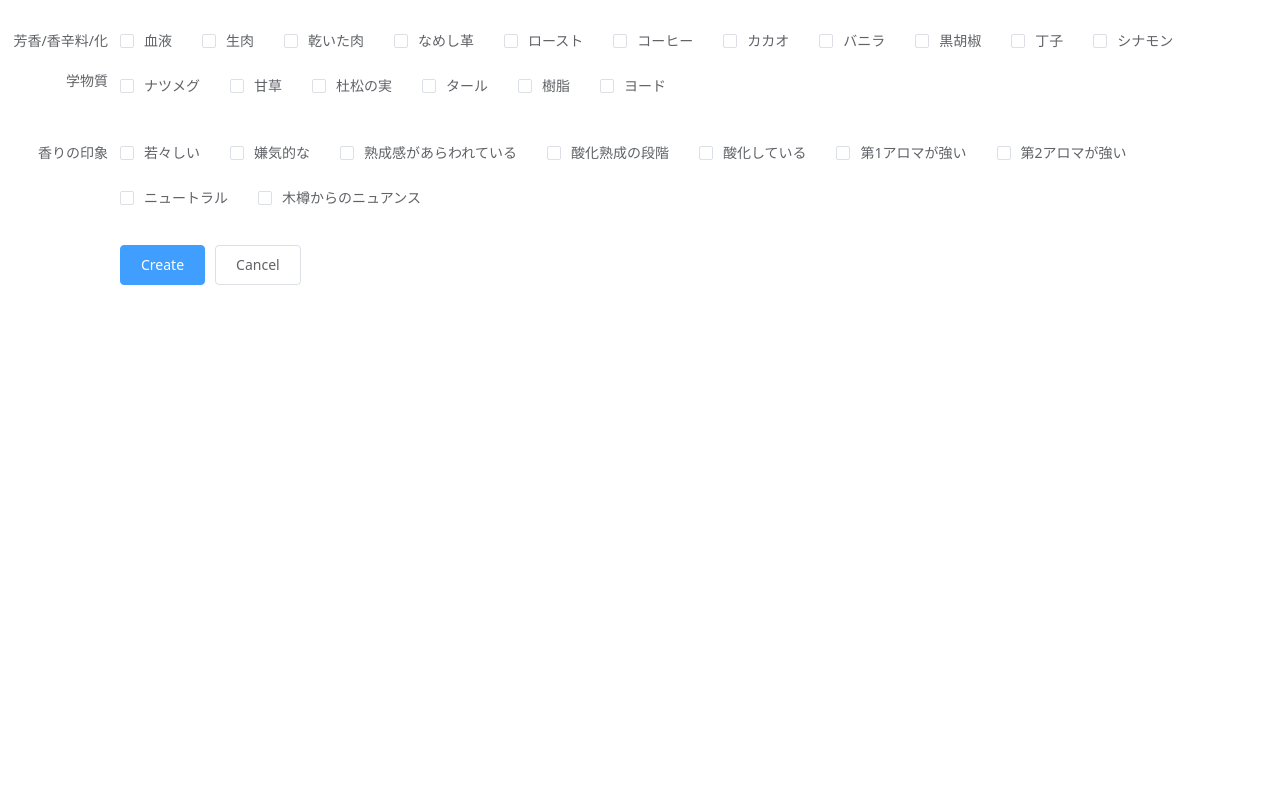
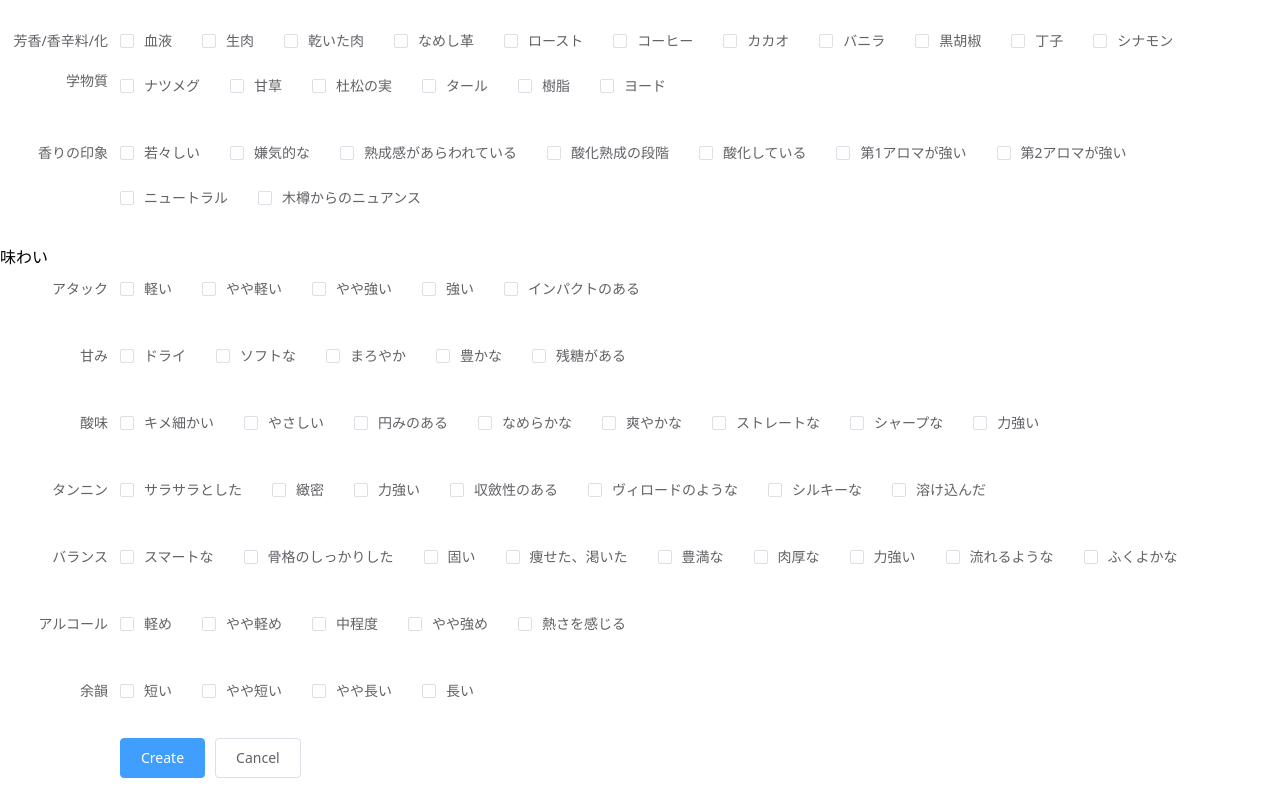
Before and after one commit to takuyakikuchi/wine-tasting-note, a Vue app: page / in a window 1280 px wide. Shown: the part 720-1520 px from the top of the page. Before the commit the page ends 1027 px from the top, so only its background shows below. Built offline with nearby package versions, Linux system fonts and the light colour scheme.

Commit message:
[FEATURE](Form)Taste Form

```diff
--- a/src/components/Taste.vue
+++ b/src/components/Taste.vue
@@ -0,0 +1,178 @@
+<template>
+  <div>
+    <h1>味わい</h1>
+    <el-form-item label="アタック">
+      <el-checkbox-group v-model="attack">
+        <el-checkbox
+          v-for="(option, index) in attackOptions"
+          :key="index"
+          :label="option"
+          :value="option"
+        ></el-checkbox>
+      </el-checkbox-group>
+    </el-form-item>
+    <el-form-item label="甘み">
+      <el-checkbox-group v-model="sweetness">
+        <el-checkbox
+          v-for="(option, index) in sweetnessOptions"
+          :key="index"
+          :label="option"
+          :value="option"
+        ></el-checkbox>
+      </el-checkbox-group>
+    </el-form-item>
+    <el-form-item label="酸味">
+      <el-checkbox-group v-model="acidity">
+        <el-checkbox
+          v-for="(option, index) in acidityOptions"
+          :key="index"
+          :label="option"
+          :value="option"
+        ></el-checkbox>
+      </el-checkbox-group>
+    </el-form-item>
+    <el-form-item label="タンニン">
+      <el-checkbox-group v-model="tannin">
+        <el-checkbox
+          v-for="(option, index) in tanninOptions"
+          :key="index"
+          :label="option"
+          :value="option"
+        ></el-checkbox>
+      </el-checkbox-group>
+    </el-form-item>
+    <el-form-item label="バランス">
+      <el-checkbox-group v-model="balance">
+        <el-checkbox
+          v-for="(option, index) in balanceOptions"
+          :key="index"
+          :label="option"
+          :value="option"
+        ></el-checkbox>
+      </el-checkbox-group>
+    </el-form-item>
+    <el-form-item label="アルコール">
+      <el-checkbox-group v-model="alchole">
+        <el-checkbox
+          v-for="(option, index) in alcholeOptions"
+          :key="index"
+          :label="option"
+          :value="option"
+        ></el-checkbox>
+      </el-checkbox-group>
+    </el-form-item>
+    <el-form-item label="余韻">
+      <el-checkbox-group v-model="aftertaste">
+        <el-checkbox
+          v-for="(option, index) in aftertasteOptions"
+          :key="index"
+          :label="option"
+          :value="option"
+        ></el-checkbox>
+      </el-checkbox-group>
+    </el-form-item>
+  </div>
+</template>
+
+<script lang="ts">
+import { Component, Vue, Watch } from "vue-property-decorator";
+import { FormItem, Checkbox, CheckboxGroup } from "element-ui";
+
+@Component({
+  components: {
+    "el-checkbox": Checkbox,
+    "el-checkbox-group": CheckboxGroup,
+    "el-form-item": FormItem
+  }
+})
+export default class Taste extends Vue {
+  private tasteForm = {};
+
+  // Each Categories
+  private attack = [];
+  private sweetness = [];
+  private acidity = [];
+  private tannin = [];
+  private balance = [];
+  private alchole = [];
+  private aftertaste = [];
+
+  // Options
+  readonly attackOptions = [
+    "軽い",
+    "やや軽い",
+    "やや強い",
+    "強い",
+    "インパクトのある"
+  ];
+  readonly sweetnessOptions = [
+    "ドライ",
+    "ソフトな",
+    "まろやか",
+    "豊かな",
+    "残糖がある"
+  ];
+  readonly acidityOptions = [
+    "キメ細かい",
+    "やさしい",
+    "円みのある",
+    "なめらかな",
+    "爽やかな",
+    "ストレートな",
+    "シャープな",
+    "力強い"
+  ];
+  readonly tanninOptions = [
+    "サラサラとした",
+    "緻密",
+    "力強い",
+    "収斂性のある",
+    "ヴィロードのような",
+    "シルキーな",
+    "溶け込んだ"
+  ];
+  readonly balanceOptions = [
+    "スマートな",
+    "骨格のしっかりした",
+    "固い",
+    "痩せた、渇いた",
+    "豊満な",
+    "肉厚な",
+    "力強い",
+    "流れるような",
+    "ふくよかな"
+  ];
+  readonly alcholeOptions = [
+    "軽め",
+    "やや軽め",
+    "中程度",
+    "やや強め",
+    "熱さを感じる"
+  ];
+  readonly aftertasteOptions = ["短い", "やや短い", "やや長い", "長い"];
+
+  private setFormInput() {
+    return (this.tasteForm = {
+      attack: this.attack,
+      sweetness: this.sweetness,
+      acidity: this.acidity,
+      tannin: this.tannin,
+      balance: this.balance,
+      alchole: this.alchole,
+      aftertaste: this.aftertaste
+    });
+  }
+
+  @Watch("attack")
+  @Watch("sweetness")
+  @Watch("acidity")
+  @Watch("tannin")
+  @Watch("balance")
+  @Watch("alchole")
+  @Watch("aftertaste")
+  updateForm() {
+    const updatedForm = this.setFormInput();
+    this.$emit("updateForm", updatedForm, "taste");
+  }
+}
+</script>
--- a/src/views/Form.vue
+++ b/src/views/Form.vue
@@ -2,6 +2,7 @@
   <el-form label-width="120px">
     <appearance @updateForm="updateForm" />
     <aroma @updateForm="updateForm" />
+    <taste @updateForm="updateForm" />
     <el-form-item>
       <el-button type="primary">Create</el-button>
       <el-button>Cancel</el-button>
@@ -16,6 +17,7 @@ import { Form, FormItem, Button } from "element-ui";
 // Categories
 import Appearance from "@/components/Appearance.vue";
 import Aroma from "@/components/Aroma.vue";
+import Taste from "@/components/Taste.vue";
 
 @Component({
   components: {
@@ -23,7 +25,8 @@ import Aroma from "@/components/Aroma.vue";
     "el-form-item": FormItem,
     "el-form": Form,
     Appearance,
-    Aroma
+    Aroma,
+    Taste
   }
 })
 export default class MainForm extends Vue {
```
